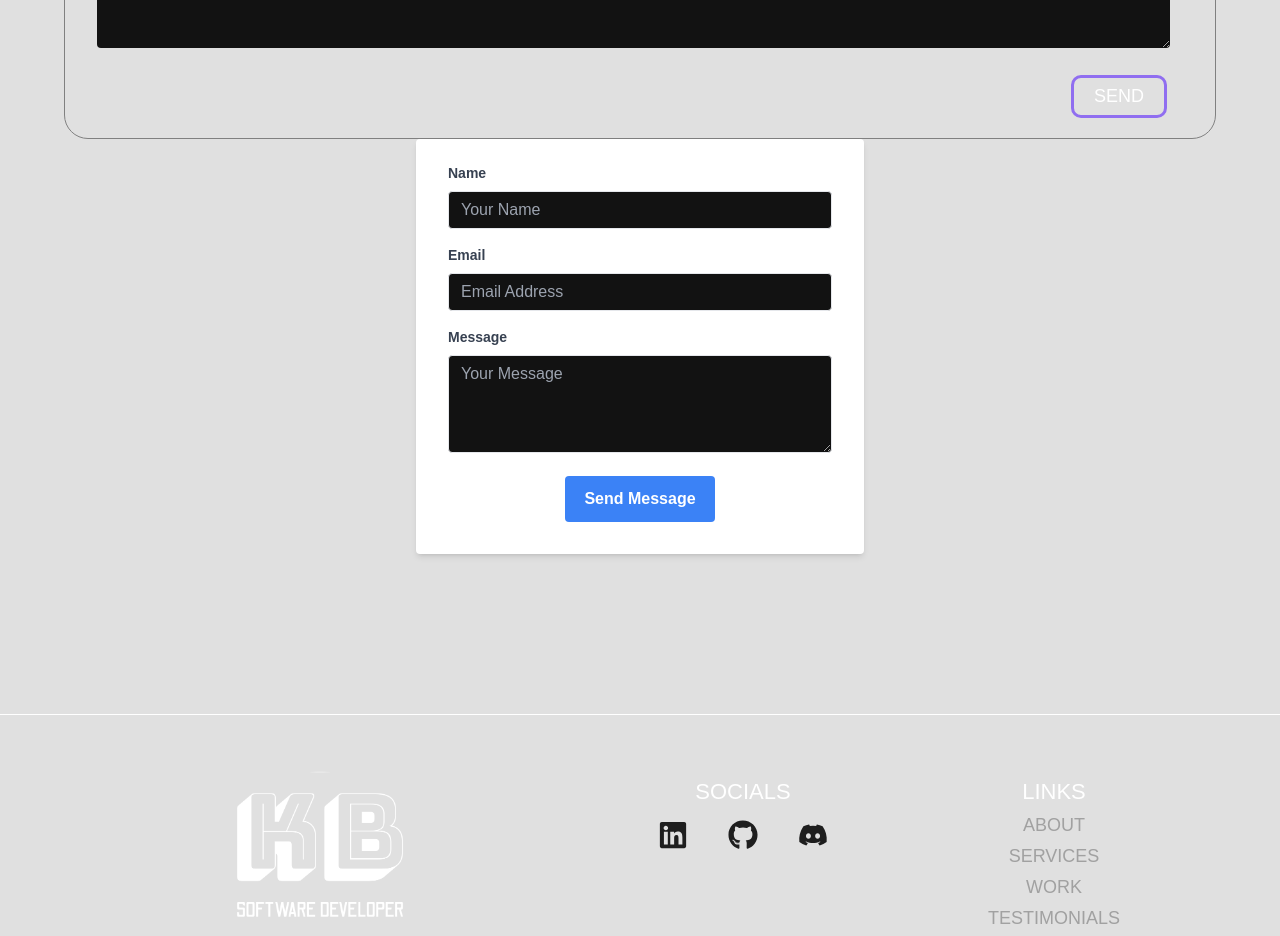
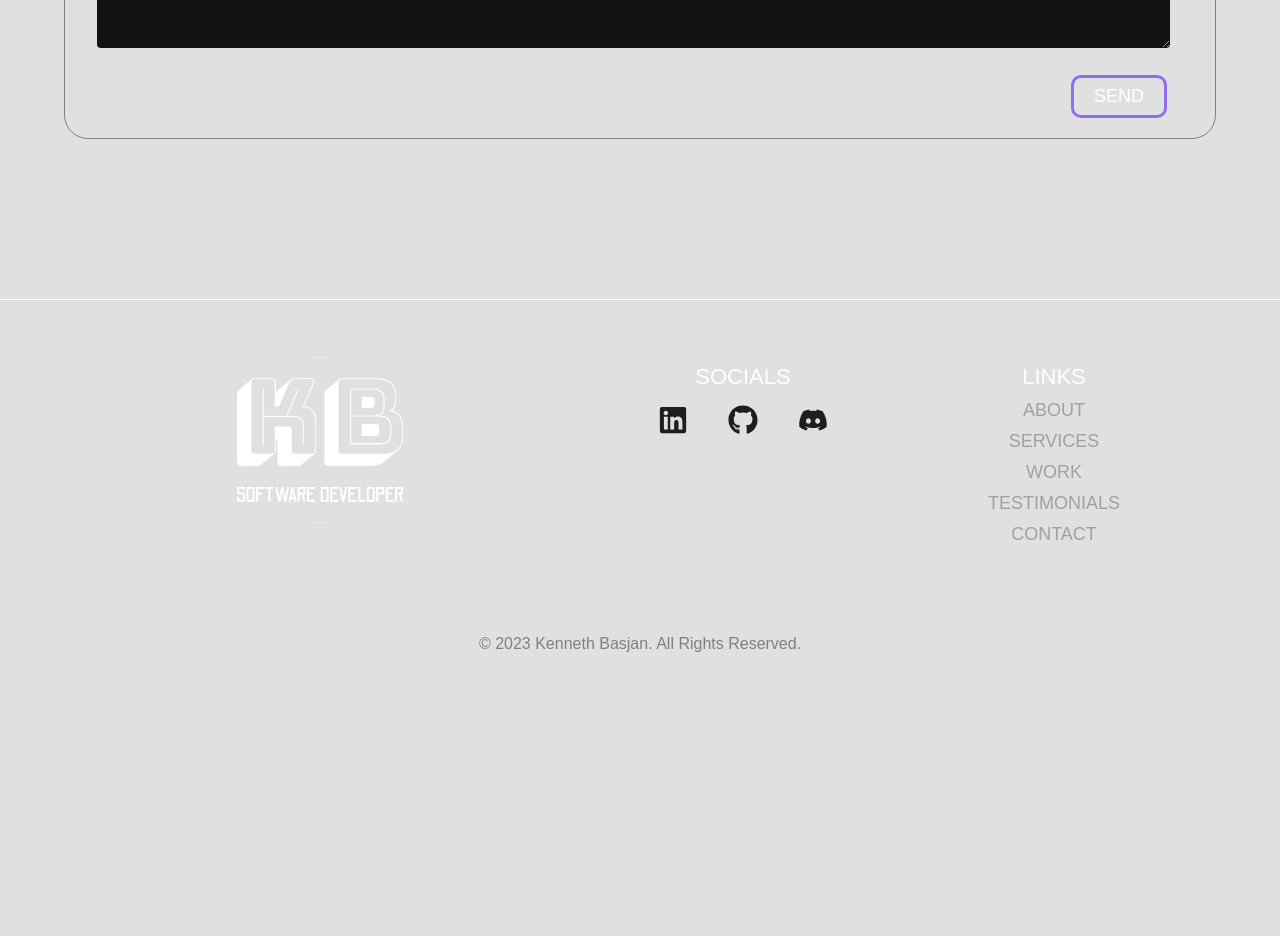
Before and after one commit to Abbbtle/kenneth-basjan-portfolio-website, a React (Vite) app: page / in a window 1280 px wide. Shown: the part 7160-8096 px from the top of the page. After the commit the page ends 7856 px from the top, so only its background shows below. Built offline with nearby package versions, Linux system fonts and the light colour scheme.

Commit message:
removed dummy contact2 component

```diff
--- a/src/App.jsx
+++ b/src/App.jsx
@@ -1,5 +1,5 @@
 import { BrowserRouter } from "react-router-dom";
-import { Navbar, Hero, About, Services, Work, Info, Flow, Testimonials, ScrollingText, Contact, Contact2, Footer, CustomCursor } from "./components";
+import { Navbar, Hero, About, Services, Work, Info, Flow, Testimonials, ScrollingText, Contact, Footer, CustomCursor } from "./components";
 import './index.css'
 
 const App = () => {
@@ -16,7 +16,6 @@ const App = () => {
         <Testimonials/>
         <ScrollingText/>
         <Contact/>
-        <Contact2/>
         <Footer/>
         <CustomCursor/>
       </div>
--- a/src/components/index.js
+++ b/src/components/index.js
@@ -8,7 +8,6 @@ import Flow from "./Flow";
 import Testimonials from "./Testimonials";
 import ScrollingText from "./ScrollingText";
 import Contact from "./Contact";
-import Contact2 from "./Contact2";
 import Footer from "./Footer";
 import CustomCursor from "./CustomCursor";
 import "../index.css"
@@ -24,7 +23,6 @@ export {
     Testimonials,
     ScrollingText,
     Contact,
-    Contact2,
     Footer,
     CustomCursor
 }
```
